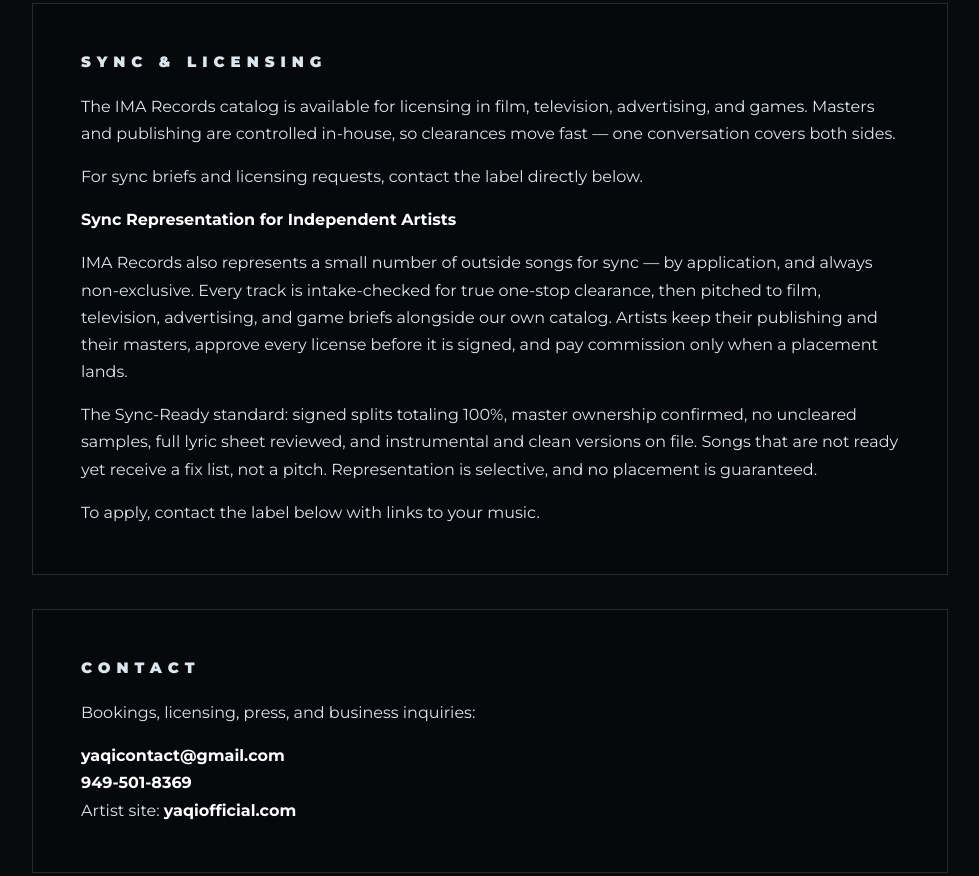
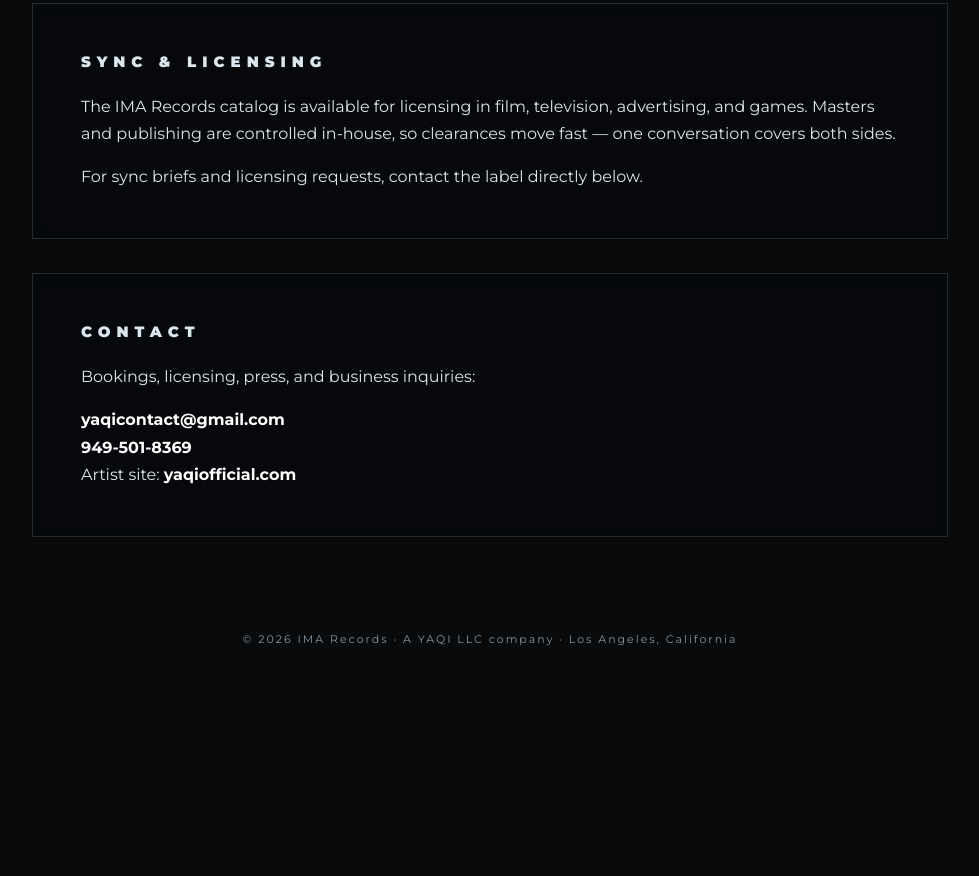
Before and after one commit to yaqillc/ima-records-site, a plain HTML site: page index.html in a window 1280 px wide. Shown: the part 2896-3772 px from the top of the page, without its empty margins (150-1129 px from the left). After the commit the page ends 3597 px from the top, so only its background shows below. Drawn offline with Linux system fonts and the light colour scheme.

Commit message:
Remove Sync Representation offering
Remove the Sync Representation for Independent Artists paragraphs from the SYNC & LICENSING section. The catalog licensing content stays. Reversible via git history; the offering will be re-added once the system behind it is fully built.

```diff
--- a/index.html
+++ b/index.html
@@ -137,10 +137,6 @@
     <h2>SYNC &amp; LICENSING</h2>
     <p>The IMA Records catalog is available for licensing in film, television, advertising, and games. Masters and publishing are controlled in-house, so clearances move fast — one conversation covers both sides.</p>
     <p>For sync briefs and licensing requests, contact the label directly below.</p>
-    <p><strong>Sync Representation for Independent Artists</strong></p>
-    <p>IMA Records also represents a small number of outside songs for sync — by application, and always non-exclusive. Every track is intake-checked for true one-stop clearance, then pitched to film, television, advertising, and game briefs alongside our own catalog. Artists keep their publishing and their masters, approve every license before it is signed, and pay commission only when a placement lands.</p>
-    <p>The Sync-Ready standard: signed splits totaling 100%, master ownership confirmed, no uncleared samples, full lyric sheet reviewed, and instrumental and clean versions on file. Songs that are not ready yet receive a fix list, not a pitch. Representation is selective, and no placement is guaranteed.</p>
-    <p>To apply, contact the label below with links to your music.</p>
   </section>
 
   <section id="contact" class="panel">
```
